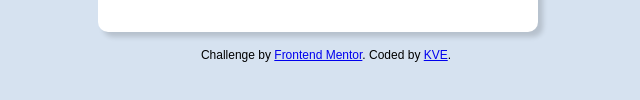
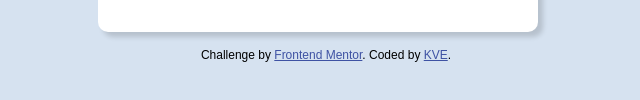
Before and after one commit to kriss-10/my-qr-code-challenge, a plain HTML site: page qr-code-challenge/index.html in a window 1280 px wide. Shown: the part 600-700 px from the top of the page, without its empty margins (314-954 px from the left). Drawn offline with Linux system fonts and the light colour scheme.

Commit message:
edited final readme file
Edited readme file according to directions and trying to figure out how to upload solution

```diff
--- a/qr-code-challenge/stylesheet.css
+++ b/qr-code-challenge/stylesheet.css
@@ -58,7 +58,7 @@ body{
     font-size: 12px; text-align: center;
 }
 
-.attribution a {'
+.attribution a {
     color:hsl(228, 45%, 44%);
 }
 
```
Also changed, not shown: qr-code-challenge/images/my-qr-code-solution.jpeg (added), 2 other files.
